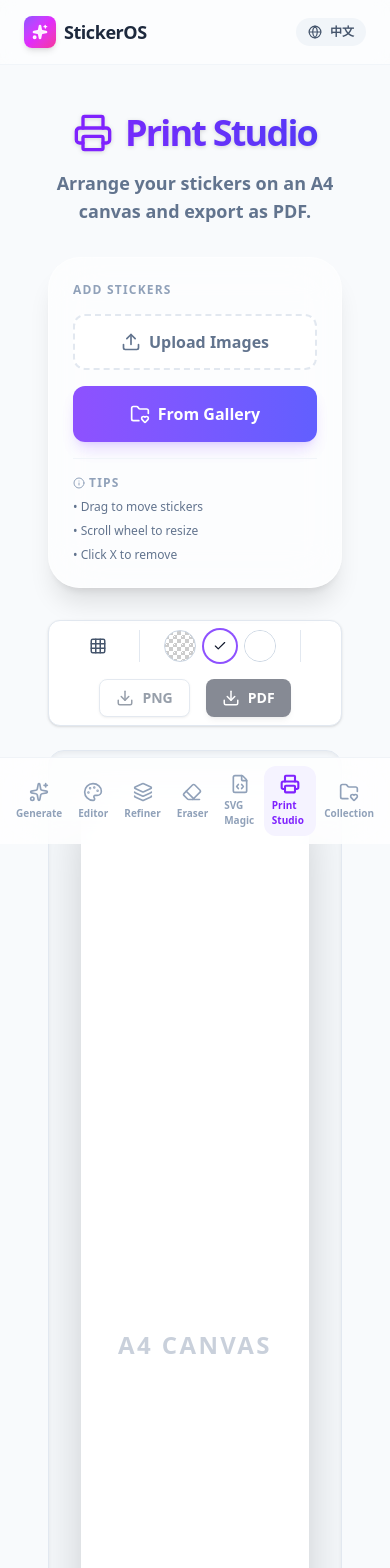
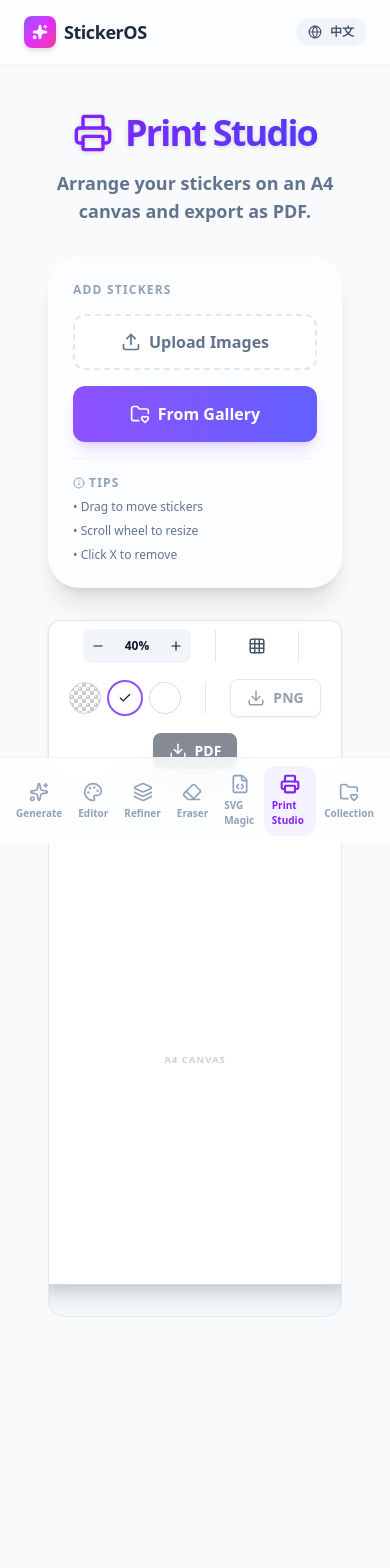
Before and after one commit to Ttingyu1123/Sticker_Universe, a React (Vite) app: page /print-sheet in a window 390 px wide. Shown: the top 1568 px of the page. After the commit the page ends 1445 px from the top, so only its background shows below. Built offline with nearby package versions, Linux system fonts and the light colour scheme.

Commit message:
fix(print-sheet): mobile optimizations - zoom controls, touch resize, aspect ratio & grid visibility

```diff
--- a/src/pages/PrintSheet/components/Canvas.tsx
+++ b/src/pages/PrintSheet/components/Canvas.tsx
@@ -2,7 +2,7 @@ import React, { useRef, useState } from 'react';
 import { DraggableImage } from './DraggableImage';
 import { toPng } from 'html-to-image';
 import jsPDF from 'jspdf';
-import { Download, Grid, Loader2, Check } from 'lucide-react';
+import { Download, Grid, Loader2, Check, Minus, Plus } from 'lucide-react';
 import { useTranslation } from 'react-i18next';
 
 interface StickerImage {
@@ -24,6 +24,7 @@ export const Canvas: React.FC<CanvasProps> = ({ images, setImages }) => {
     const [showGrid, setShowGrid] = useState(false);
     const [isExporting, setIsExporting] = useState(false);
     const [bgColor, setBgColor] = useState<string>('#ffffff');
+    const [viewScale, setViewScale] = useState(0.4); // Default easier for mobile
 
     // A4 size in pixels at 96 DPI (standard screen)
     // A4 is 210mm x 297mm.
@@ -49,7 +50,9 @@ export const Canvas: React.FC<CanvasProps> = ({ images, setImages }) => {
             // @ts-ignore
             const dataUrl = await toPng(canvasRef.current, {
                 backgroundColor: exportBg || undefined,
-                pixelRatio: 300 / 96
+                pixelRatio: 300 / 96,
+                width: A4_WIDTH_PX,
+                height: A4_HEIGHT_PX
             });
 
             const link = document.createElement('a');
@@ -79,7 +82,9 @@ export const Canvas: React.FC<CanvasProps> = ({ images, setImages }) => {
             // @ts-ignore
             const dataUrl = await toPng(canvasRef.current, {
                 backgroundColor: exportBg || undefined,
-                pixelRatio: 300 / 96
+                pixelRatio: 300 / 96,
+                width: A4_WIDTH_PX,
+                height: A4_HEIGHT_PX
             });
 
             const pdf = new jsPDF('p', 'mm', 'a4');
@@ -101,6 +106,26 @@ export const Canvas: React.FC<CanvasProps> = ({ images, setImages }) => {
         <div className="flex flex-col items-center gap-6">
             {/* Toolbar */}
             <div className="flex flex-wrap justify-center gap-4 p-2 bg-white rounded-xl shadow-sm border border-slate-200">
+
+                {/* Scale Controls */}
+                <div className="flex items-center gap-1 bg-slate-100 rounded-lg p-1">
+                    <button
+                        onClick={() => setViewScale(s => Math.max(0.2, s - 0.1))}
+                        className="p-1 hover:bg-white rounded-md transition-colors"
+                    >
+                        <Minus size={14} />
+                    </button>
+                    <span className="text-xs font-bold w-12 text-center select-none">{Math.round(viewScale * 100)}%</span>
+                    <button
+                        onClick={() => setViewScale(s => Math.min(1.5, s + 0.1))}
+                        className="p-1 hover:bg-white rounded-md transition-colors"
+                    >
+                        <Plus size={14} />
+                    </button>
+                </div>
+
+                <div className="w-px h-8 bg-slate-200 self-center mx-2" />
+
                 {/* Grid Toggle */}
                 <button
                     onClick={() => setShowGrid(!showGrid)}
@@ -184,14 +209,16 @@ export const Canvas: React.FC<CanvasProps> = ({ images, setImages }) => {
             </div>
 
             {/* Canvas Container - Scaled to fit screen */}
-            <div className="relative w-full overflow-auto flex justify-center bg-slate-100/50 rounded-2xl border border-slate-200 p-8 shadow-inner min-h-[600px]">
+            <div className="relative w-full overflow-hidden flex justify-center bg-slate-100/50 rounded-2xl border border-slate-200 p-8 shadow-inner min-h-[500px]">
                 {/* Visual Wrapper for Shadow and Checkerboard (NOT Exported) */}
                 <div
-                    className="relative transition-transform origin-top z-0"
+                    className="relative transition-transform origin-top z-0 flex-shrink-0"
                     style={{
                         width: A4_WIDTH_PX,
                         height: A4_HEIGHT_PX,
                         boxShadow: '0 25px 50px -12px rgba(0, 0, 0, 0.25)',
+                        transform: `scale(${viewScale})`,
+                        marginBottom: `-${A4_HEIGHT_PX * (1 - viewScale)}px` // Negative margin to reduce empty space when zoomed out
                     }}
                 >
                     {/* Checkerboard Pattern Layer */}
@@ -222,7 +249,7 @@ export const Canvas: React.FC<CanvasProps> = ({ images, setImages }) => {
                             <div
                                 className="absolute inset-0 pointer-events-none z-0 opacity-20"
                                 style={{
-                                    backgroundImage: 'linear-gradient(to right, #6366f1 1px, transparent 1px), linear-gradient(to bottom, #6366f1 1px, transparent 1px)',
+                                    backgroundImage: 'linear-gradient(to right, #6366f1 2px, transparent 2px), linear-gradient(to bottom, #6366f1 2px, transparent 2px)',
                                     backgroundSize: '50px 50px'
                                 }}
                             />
--- a/src/pages/PrintSheet/components/DraggableImage.tsx
+++ b/src/pages/PrintSheet/components/DraggableImage.tsx
@@ -57,6 +57,34 @@ export const DraggableImage: React.FC<DraggableImageProps> = ({
         window.addEventListener('mouseup', handleMouseUp);
     };
 
+    const handleResizeTouchStart = (e: React.TouchEvent) => {
+        e.stopPropagation();
+        // Don't prevent default here immediately or it might block other things,
+        // but for a dedicated resize handle it's usually fine.
+        // e.preventDefault();
+        const touch = e.touches[0];
+        const startY = touch.clientY;
+        const startScale = scale;
+
+        const handleTouchMove = (moveEvent: TouchEvent) => {
+            // Prevent scrolling while resizing
+            if (moveEvent.cancelable) moveEvent.preventDefault();
+
+            const touchMove = moveEvent.touches[0];
+            const deltaY = touchMove.clientY - startY;
+            const newScale = Math.min(Math.max(0.5, startScale + deltaY * 0.01), 3);
+            setScale(newScale);
+        };
+
+        const handleTouchEnd = () => {
+            window.removeEventListener('touchmove', handleTouchMove);
+            window.removeEventListener('touchend', handleTouchEnd);
+        };
+
+        window.addEventListener('touchmove', handleTouchMove, { passive: false });
+        window.addEventListener('touchend', handleTouchEnd);
+    };
+
     return (
         <Draggable
             nodeRef={nodeRef}
@@ -96,6 +124,7 @@ export const DraggableImage: React.FC<DraggableImageProps> = ({
                         <div className={`export-ignore transition-opacity duration-200 ${isSelected ? 'opacity-100 pointer-events-auto' : 'opacity-0 group-hover:opacity-100 pointer-events-none group-hover:pointer-events-auto'}`}>
                             <button
                                 onClick={(e) => { e.stopPropagation(); onDelete(id); }}
+                                onTouchEnd={(e) => { e.stopPropagation(); onDelete(id); }} // Add touch support for delete
                                 className="absolute -top-3 -right-3 w-6 h-6 rounded-full flex items-center justify-center transition-colors z-50 hover:brightness-110"
                                 style={{
                                     backgroundColor: '#ef4444',
@@ -106,17 +135,18 @@ export const DraggableImage: React.FC<DraggableImageProps> = ({
                                 <X size={12} />
                             </button>
 
-                            {/* Resize Handle */}
+                            {/* Resize Handle - Increased touch target for mobile (40px) */}
                             <div
                                 onMouseDown={handleResizeMouseDown}
-                                className="absolute -bottom-3 -right-3 w-6 h-6 rounded-full flex items-center justify-center cursor-se-resize z-50 transition-transform active:scale-90 hover:brightness-110"
+                                onTouchStart={handleResizeTouchStart}
+                                className="absolute -bottom-5 -right-5 w-10 h-10 rounded-full flex items-center justify-center cursor-se-resize z-50 transition-transform active:scale-90 hover:brightness-110"
                                 style={{
                                     backgroundColor: '#7c3aed',
                                     color: '#ffffff',
                                     boxShadow: '0 4px 6px -1px rgba(0, 0, 0, 0.1), 0 2px 4px -1px rgba(0, 0, 0, 0.06)'
                                 }}
                             >
-                                <Maximize2 size={12} className="rotate-90" />
+                                <Maximize2 size={16} className="rotate-90" />
                             </div>
 
                             <div
```
